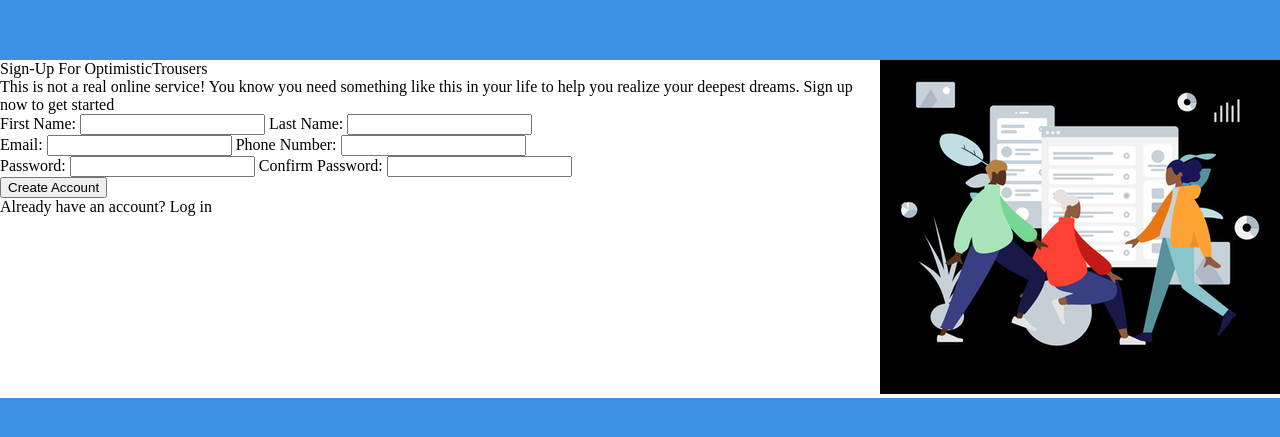
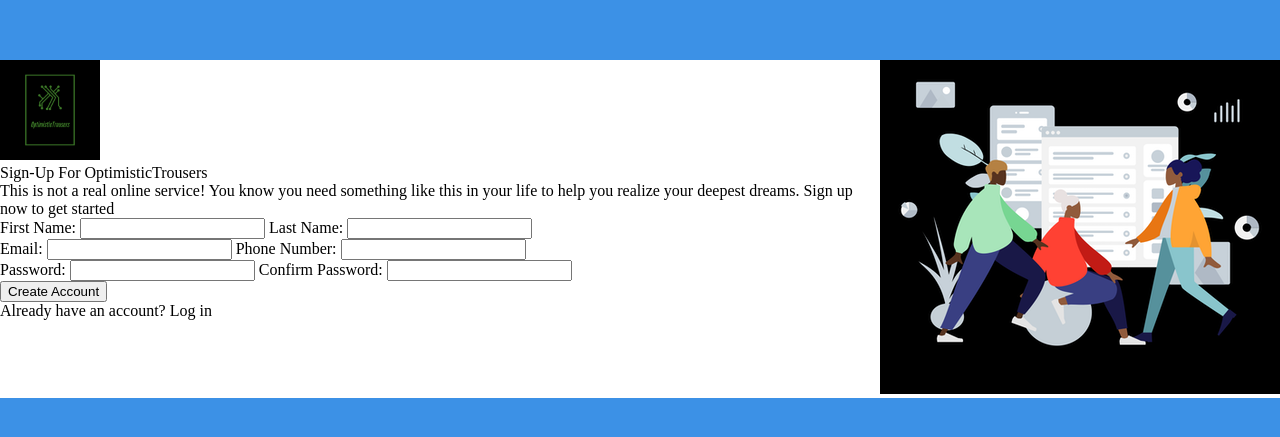
Before and after one commit to OptimisticTrousers/sign-up-form, a plain HTML site: page index.html in a window 1280 px wide. Shown: the part 171-608 px from the top of the page. Drawn offline with Linux system fonts and the light colour scheme; a script that the page names is missing.

Commit message:
Added logo

```diff
--- a/index.html
+++ b/index.html
@@ -12,6 +12,7 @@
           <div class="container">
               <div class="left-panel">
                   <form>
+                      <img src="logo.png" height="100" width="100">
                       <h1>Sign-Up For OptimisticTrousers</h1>
 
                       <h1>This is not a real online service! You know you need something like this in your life to help you realize your deepest dreams. Sign up now to get started</h1>
```
Also changed, not shown: logo.png (added).
